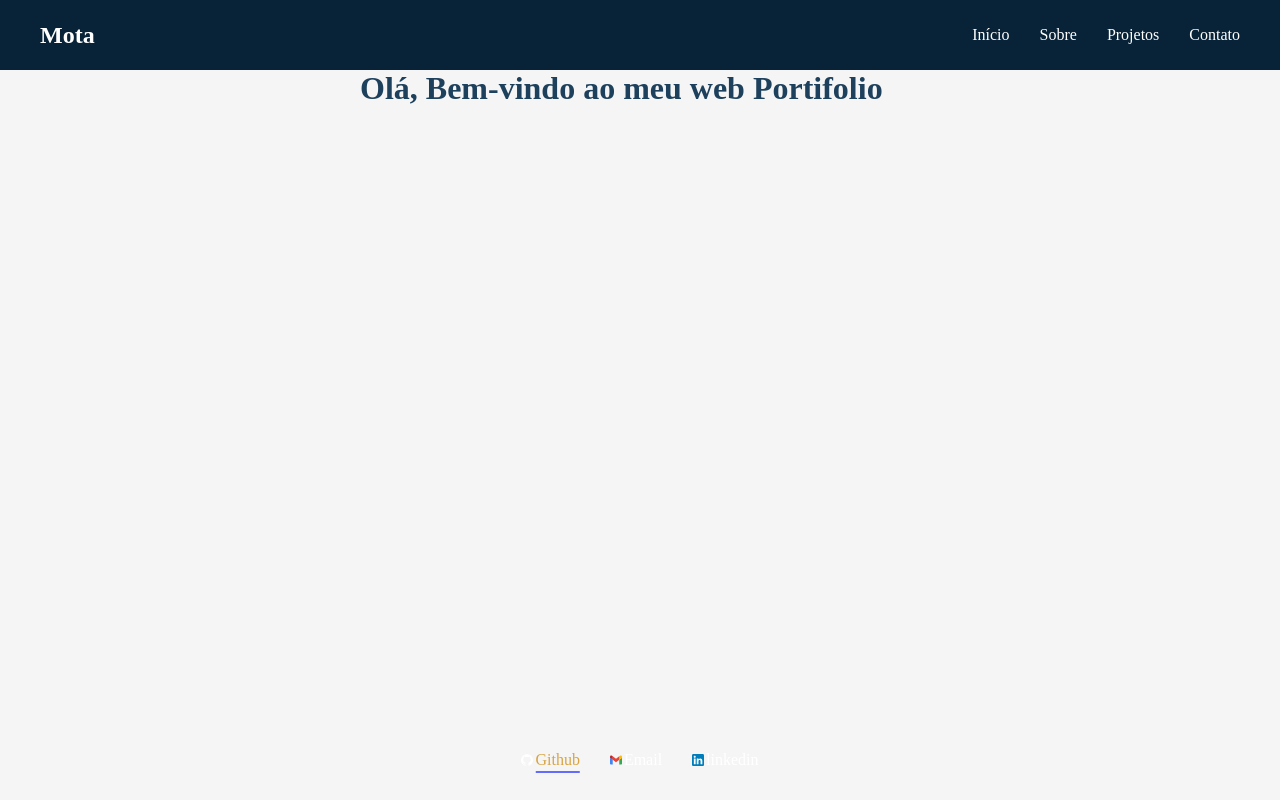
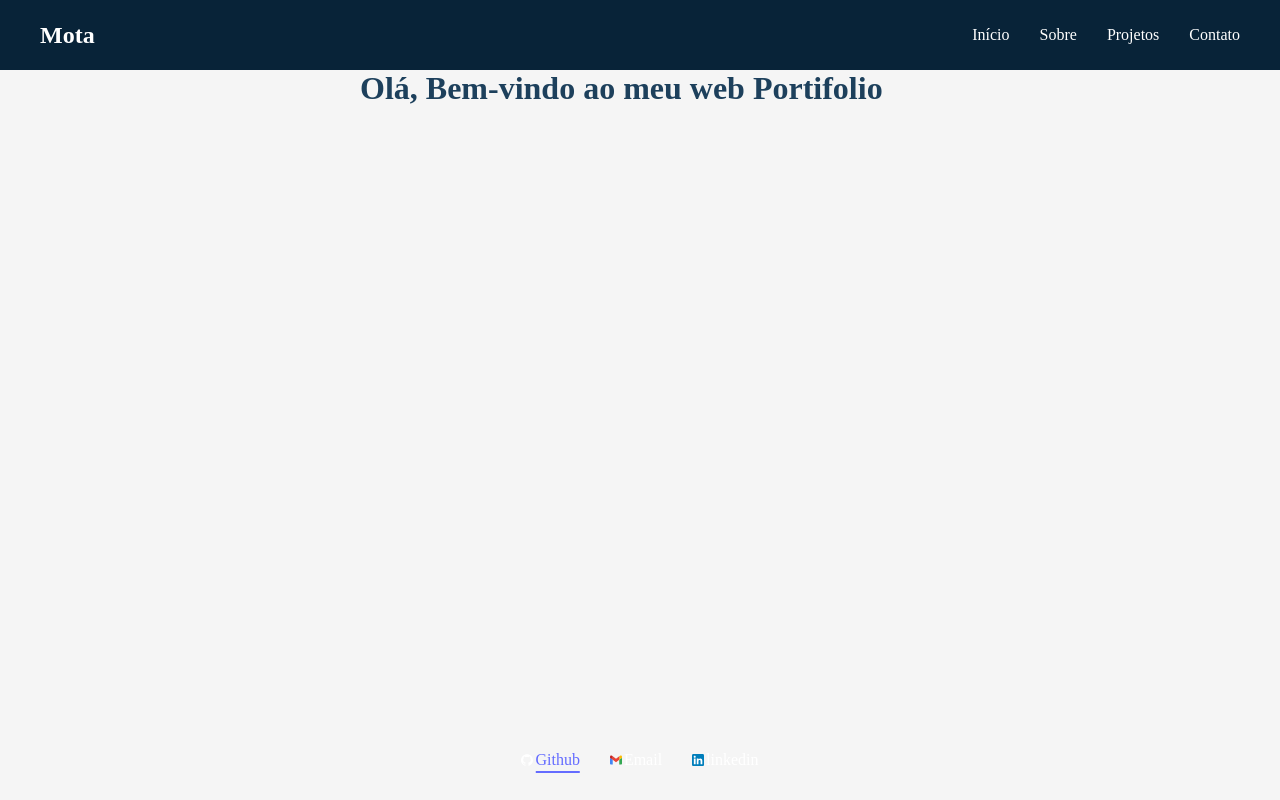
Before and after one commit to joaopedrosantanamotalol/portifolio-mota, a React (Vite) app: page / in a window 1280 px wide. In both pictures the pointer is over the link "Github". Built offline with nearby package versions, Linux system fonts and the light colour scheme.

Commit message:
updt:changed footer color

```diff
--- a/src/components/footer/Footer.css
+++ b/src/components/footer/Footer.css
@@ -19,5 +19,5 @@
 }
 
 .footer-links a:hover {
-  color: var(--amarelo-amber);
+  color: #646cff;
 }
```
